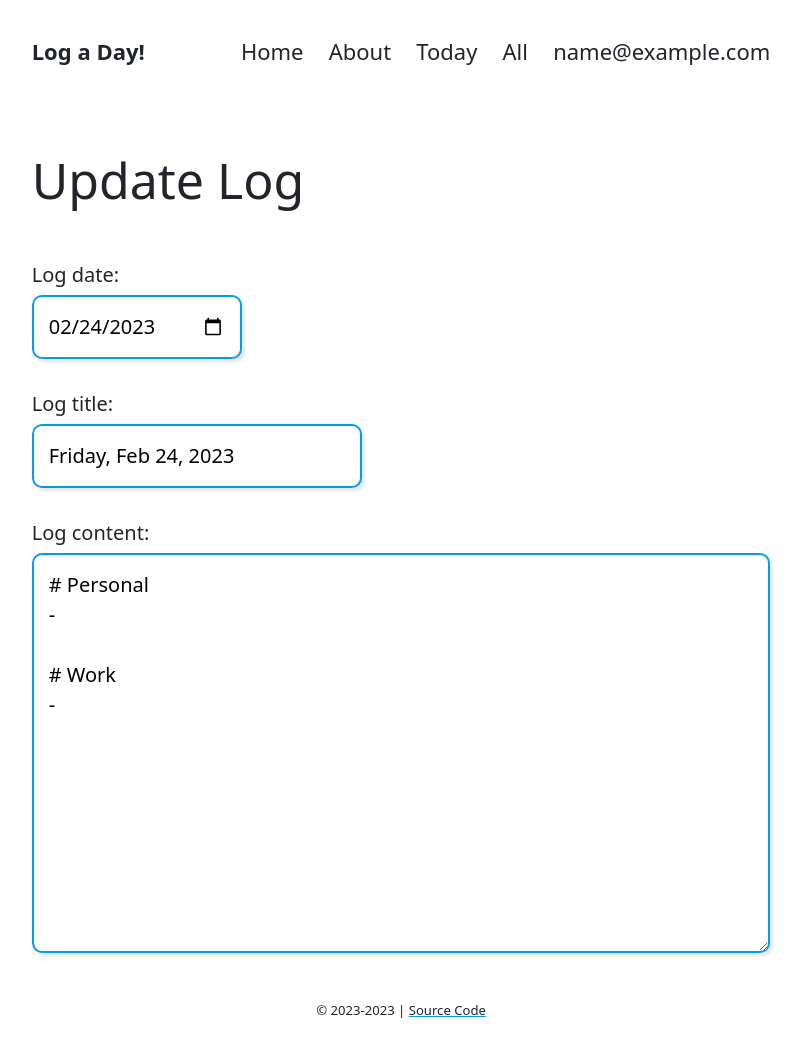
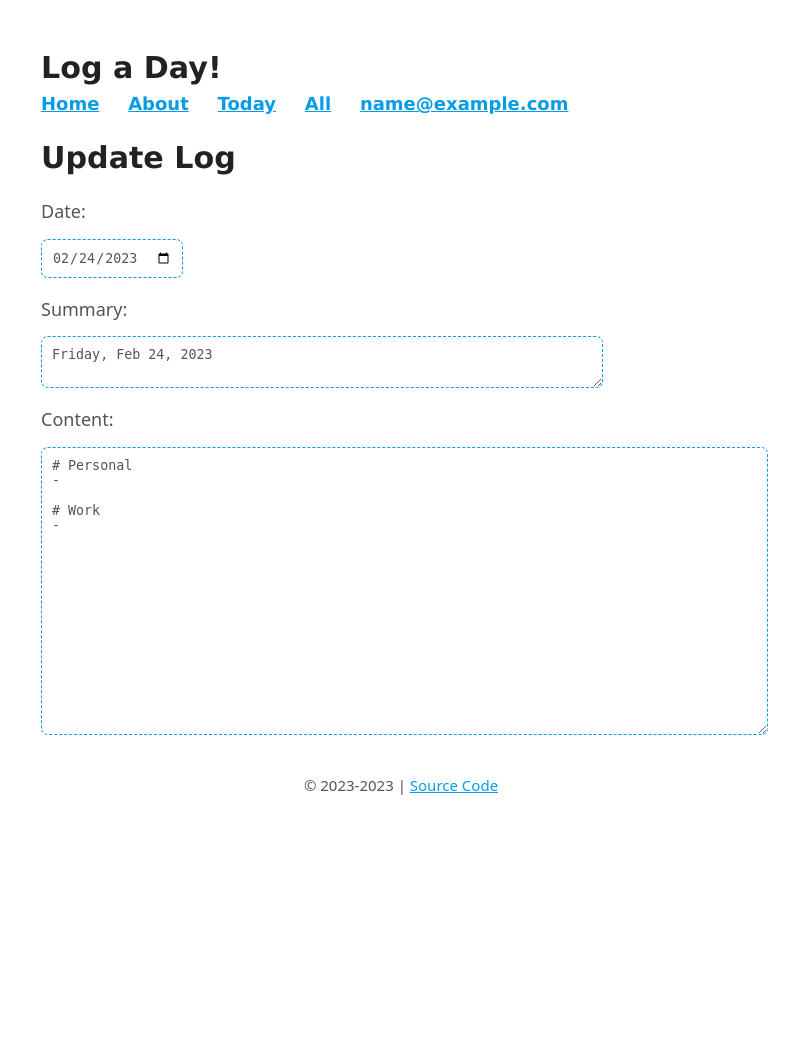
Before and after one commit to sglmr/logaday, a Django app: page /log/update/ in a window 1280 px wide. Shown: the whole page, without its empty margins (239-1043 px from the left). After the commit the page ends 795 px from the top, so only its background shows below. Run offline with Django 4.2, Linux system fonts and the light colour scheme; the visitor is signed in with stand-in values (Sample User, id 1); data comes from the database, SQL or seed files in the repository; parts of the project's set-up code (start-up, migrations or seed data) failed here and were passed over.

Commit message:
looking good!

```diff
--- /dev/null
+++ b/static/css/basic.css
@@ -0,0 +1,109 @@
+:root {
+    --background-color: #fff;
+    --heading-color: #222;
+    --text-color: #555;
+    --accent-color: #089ce7;
+    --width: 720px;
+}
+
+body {
+    margin: 0 auto;
+    max-width: 720px;
+    max-width: var(--width);
+    font-family: system-ui;
+    line-height: 1.5;
+    padding: 2.5em;
+    background-color: var(--background-color);
+    color: var(--text-color);
+    font-size: 1.125em;
+}
+
+/* Reset margins to 0 */
+* {
+    margin-block-end: 0;
+    margin-block-start: 0;
+}
+
+/* owl selector for margins */
+*+* {
+    margin-block-start: 1em;
+    margin-block-end: .25em;
+}
+
+header {
+    margin-block-end: 1em;
+}
+
+h1,
+h2,
+h3,
+h4,
+h5,
+h6,
+strong {
+    font-family: Verdana, sans-serif;
+    color: var(--heading-color);
+}
+
+h1 {
+    font-size: 1.675em;
+}
+
+h2 {
+    font-size: 1.375em;
+}
+
+h3 {
+    font-size: 1.125em;
+}
+
+h4 {
+    font-size: 1em;
+}
+
+strong+strong,
+a+a {
+    padding-left: 1.25em;
+}
+
+a {
+    color: var(--accent-color);
+}
+
+
+textarea,
+input,
+label {
+    display: block;
+    color: inherit;
+}
+
+textarea,
+input {
+    font-family: inconsolata, monospace;
+    border-radius: .5em;
+    padding: .75em;
+}
+
+
+textarea,
+input:not([type="submit"]) {
+    border: 1px dashed var(--accent-color);
+
+}
+
+textarea {
+    height: 20em;
+}
+
+blockquote {
+    padding-left: .75em;
+    border-left: .2em solid var(--accent-color);
+    margin-inline: 1em 1em;
+}
+
+
+footer {
+    margin-top: 2em;
+    text-align: center;
+}
--- a/templates/base.html
+++ b/templates/base.html
@@ -7,37 +7,45 @@
   <meta http-equiv="X-UA-Compatible" content="IE=edge,chrome=1">
   <meta name="viewport" content="width=device-width,minimum-scale=1,initial-scale=1">
   <title>{% block title %}DjangoX{% endblock title %}</title>
-  <meta name="description" content="A framework for launching new Django projects quickly.">
-  <meta name="author" content="">
+  <meta name="description"
+    content="A webapp for simple daily logs for accomplishments, achievements, reflections, and more.">
   <link rel="shortcut icon" type="image/x-icon" href="{% static 'images/favicon.ico' %}">
 
   {% block css %}
   <!-- Bootstrap CSS -->
-  <link href="https://cdn.jsdelivr.net/npm/bootstrap@5.2.3/dist/css/bootstrap.min.css" rel="stylesheet"
-    integrity="sha384-rbsA2VBKQhggwzxH7pPCaAqO46MgnOM80zW1RWuH61DGLwZJEdK2Kadq2F9CUG65" crossorigin="anonymous">
-
-  <link rel="stylesheet" href="{% static 'css/base.css' %}">
+  <link rel="stylesheet" href="{% static 'css/basic.css' %}">
   {% endblock %}
 </head>
 
 <body hx-headers='{"X-CSRFToken": "{{ csrf_token }}"}'>
   <header>
-    <span>
-      <strong>Log a Day!</strong>
-    </span>
-    <span>
+    <h1>Log a Day!</h1>
+    {% block nav %}
+    <strong>
       <a href="{% url 'pages:home' %}">Home</a>
+    </strong>
+    <strong>
       <a href="{% url 'pages:about' %}">About</a>
-
-      {% if user.is_authenticated %}
+    </strong>
+    {% if user.is_authenticated %}
+    <strong>
       <a href="{% url 'log:update_today' %}">Today</a>
+    </strong>
+    <strong>
       <a href="{% url 'log:list' %}">All</a>
+    </strong>
+    <strong>
       <a href="{% url 'pages:profile' %}">{{ user.email }}</a>
-      {% else %}
+    </strong>
+    {% else %}
+    <strong>
       <a href="{% url 'account_login' %}">Log in</a>
+    </strong>
+    <strong>
       <a href="{% url 'account_signup' %}">Sign up</a>
-      {% endif %}
-    </span>
+    </strong>
+    {% endif %}
+    {% endblock nav %}
   </header>
 
   <main>
--- a/templates/logapp/log_list.html
+++ b/templates/logapp/log_list.html
@@ -7,7 +7,8 @@
 
 {% for object in objects %}
 <strong>{{ object.title }}</strong>
-<div>{{ object.date }}</div>
+<br>
+{{ object.date }}
 <blockquote>
     {% for line in object.content_lines %}
     {{ line }}<br>
--- a/templates/logapp/log_update_form.html
+++ b/templates/logapp/log_update_form.html
@@ -1,19 +1,19 @@
 <form id="log_update_form" method="post" class="">
     <p>
-        <label for="id_date">Log date:</label>
+        <label for="id_date">Date:</label>
         <input type="date" name="date" value="{{ log.date_y_m_d }}" required id="id_date" hx-swap="outerHTML"
             hx-target="#log_update_form" hx-trigger="change" hx-get="{% url 'log:update_form' %}">
     </p>
     <p>
-        <label for="id_title">Log title:</label>
-        <input type="text" name="title" value="{{ log.title }}" maxlength="255" id="id_title" required
+        <label for="id_title">Summary:</label>
+        <textarea type="text" name="title" style="height:2.25em;width: calc(75%);" id="id_title" required
             hx-trigger="keyup changed delay:1.5s" hx-post="{% url 'log:update_form' %}"
-            hx-include="[name='content'], [name='title'], [name='date']">
+            hx-include="[name='content'], [name='title'], [name='date']">{{ log.title }}</textarea>
     </p>
     <p>
-        <label for="id_content">Log content:</label>
-        <textarea name="content" id="id_content" required hx-trigger="keyup changed delay:1.5s"
-            hx-post="{% url 'log:update_form' %}"
+        <label for="id_content">Content:</label>
+        <textarea name="content" id="id_content" style="width: calc(100% - 15px);" required
+            hx-trigger="keyup changed delay:1.5s" hx-post="{% url 'log:update_form' %}"
             hx-include="[name='content'], [name='title'], [name='date']">{{log.content}}</textarea>
     </p>
 </form>
```
Also changed, not shown: config/settings.py (+7 -2 lines), static/css/bear.css (added, +305 -0 lines), templates/pages/home.html (+17 -4 lines), static/images/favicon.ico, static/images/logo.png (deleted), static/images/placeholder.png (deleted), 3 other files.
